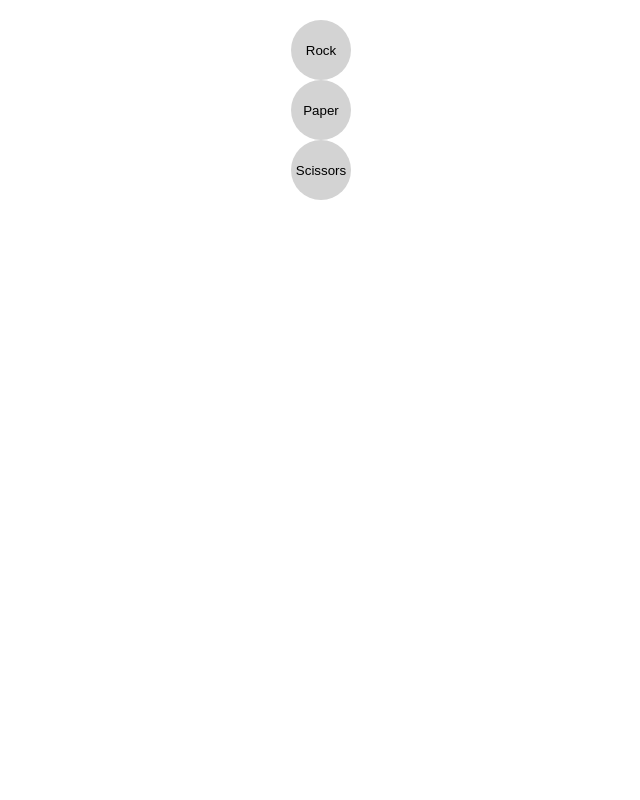
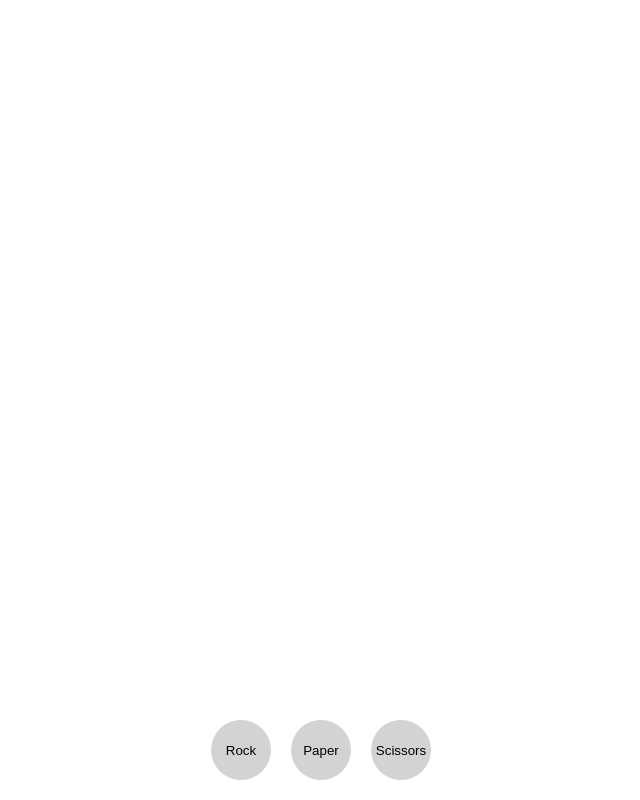
Before and after one commit to Spottie97/Rock-Paper-Scissors-----Brainnest, a plain HTML site: page assignment_2_UI.html in a window 1280 px wide. Shown: the whole page, without its empty margins (319-959 px from the left). Drawn offline with Linux system fonts and the light colour scheme.

Commit message:
Took out container

```diff
--- a/assignment_2_UI.html
+++ b/assignment_2_UI.html
@@ -6,8 +6,7 @@
     <title>Rock Paper Scissors</title>
   </head>
   <body>
-    <div class="container">
-      <div>
+      <div id="buttons-container">
         <button class="choice" id="rock">Rock</button>
         <button class="choice" id="paper">Paper</button>
         <button class="choice" id="scissors">Scissors</button>
@@ -16,7 +15,6 @@
         <p id="result"></p>
         <p id="score"></p>
       </div>
-    </div>
     <script src="assignment_2/index.js"></script>
   </body>
 </html>
```
